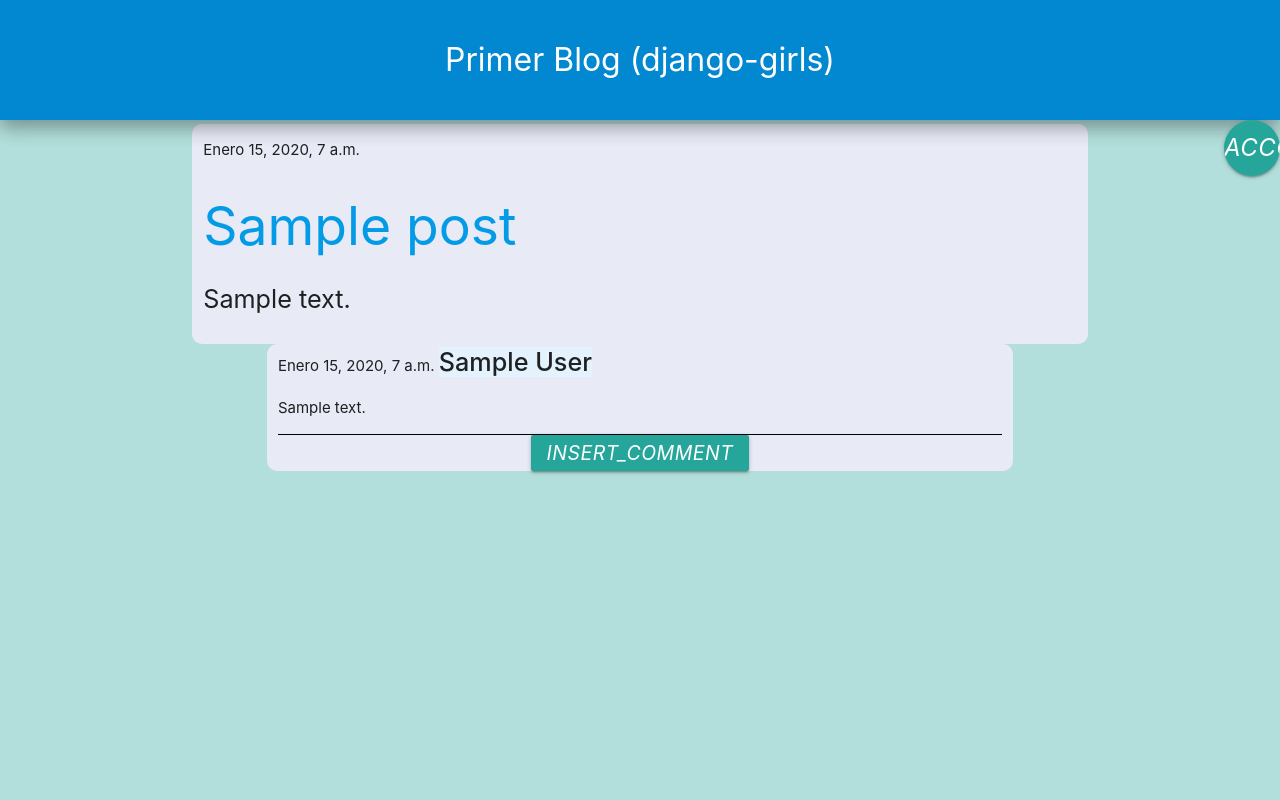
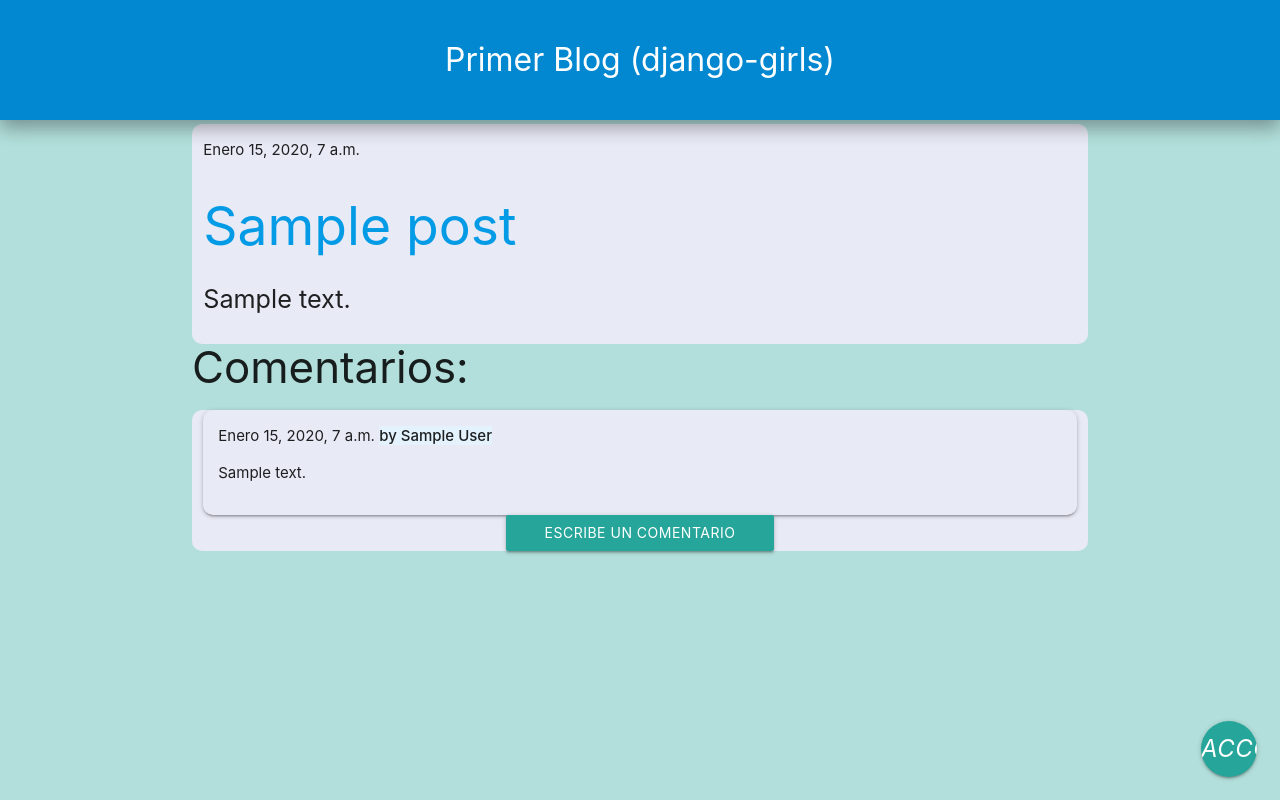
Before and after one commit to NeelBit/my-first-blog, a Django app: page /post/1/ in a window 1280 px wide. Run offline with Django 3.2, Linux system fonts and the light colour scheme; tables that the repository leaves empty hold one stand-in row (values such as "Sample post"); some libraries are stand-ins or nearby versions.

Commit message:
Floating action button y mejora en post_detail

```diff
--- a/blog/templates/blog/base.html
+++ b/blog/templates/blog/base.html
@@ -10,29 +10,22 @@
     <title>Blog django-girls</title>
 
     <link rel="stylesheet" type="text/css" href="{% static 'css/materialize-icons.css' %}">
-	<link rel="stylesheet" type="text/css" href="{% static 'css/materialize.min.css' %}">
+	{% comment %} <link rel="stylesheet" type="text/css" href="{% static 'css/materialize.min.css' %}"> {% endcomment %}
+    <link rel="stylesheet" href="https://cdnjs.cloudflare.com/ajax/libs/materialize/1.0.0/css/materialize.min.css">
 
 	<script type="text/javascript" src="{% static 'js/jquery-3.2.1.min.js' %}"></script>
-	<script type="text/javascript" src="{% static 'js/materialize.min.js' %}"></script>
+	{% comment %} <script type="text/javascript" src="{% static 'js/materialize.min.js' %}"></script> {% endcomment %}
+    <script src="https://cdnjs.cloudflare.com/ajax/libs/materialize/1.0.0/js/materialize.min.js"></script>
 
     <link rel="stylesheet" href="{% static 'css/blog.css' %}">
 
     <script>
 
         $(document).ready(function(){
+
             $('.tooltipped').tooltip({delay: 50});
 
-            $('.dropdown-trigger').dropdown({
-                inDuration: 50,
-                outDuration: 600,
-                constrainWidth: false, // Does not change width of dropdown to that of the activator. true para que ocupe todo el tamaño del btn
-                hover: true, // Activate on hover
-                gutter: -30, // Spacing from edge
-                belowOrigin: true, // Displays dropdown below the button. true que la lista aparezca abajo del btn
-                alignment: 'left', // Displays dropdown with edge aligned to the left of button. por defecto left
-                stopPropagation: false // Stops event propagation
-
-            });
+            $('.fixed-action-btn').floatingActionButton();
 
         });
 
@@ -47,26 +40,20 @@
 
             <a class="nav-title center" href="{% url 'post_list' %}"><span> Primer Blog (django-girls)</span></a>
 
-                <div>
-                    <a class="btn btn-floating btn-large dropdown-trigger right dropdown-button" data-activates='dropdown1'>
+        </div>
+    </nav>
+
+    <!-- floating-action-button -->
+    {% if user.is_authenticated %}
+
+        <div class="fixed-action-btn">
+            <a class="btn btn-floating btn-large dropdown-trigger right dropdown-button" data-target='dropdown1'> <!--  data-activates='dropdown1'-->
                 <i class="large material-icons right">account_box</i>
             </a>
-                </div>
 
-            {% if user.is_authenticated %}
-
-                    {% comment %} borradores {% endcomment %}
-                    {% comment %} <a href="{% url 'post_draft_list' %}" style="margin: 5px" class="btn-large waves-effect waves-light right tooltipped" data-tooltip="Borradores"><i class="material-icons">drafts</i></a> {% endcomment %}
-
-                    {% comment %} nuevo post {% endcomment %}
-                    {% comment %} <a href="{% url 'post_new' %}" style="margin: 5px" class=" btn-large waves-effect waves-light right tooltipped" data-tooltip="Agregar post"><i class="material-icons">add</i></a> {% endcomment %}
-
-                    {% comment %} <a href="{% url 'logout' %}" style="margin: 5px" class=" btn-large red waves-effect waves-light right tooltipped" data-tooltip="Cerrar sesión">Hello {{ user.username }} Log out <i class="material-icons left">person_outline</i> </a> {% endcomment %}
-
-                    <!-- probando btn - color de nav #0288d1-->
-                    <ul id='dropdown1' class='dropdown-content center center-align' style="background-color: transparent;">
+            <ul>
                 <li>
-                            <a href="{% url 'post_new' %}" class="btn-large btn-floating waves-effect waves-light tooltipped" data-position="left" data-tooltip="Agregar post"><i class="material-icons large">add</i></a>
+                    <a href="{% url 'post_new' %}" class="btn-large btn-floating waves-effect light-blue darken-2 waves-light tooltipped" data-position="left" data-tooltip="Agregar post"><i class="material-icons large">add</i></a>
                 </li>
 
                 <li>
@@ -76,22 +63,25 @@
                 <li>
                     <a href="{% url 'logout' %}" class="btn-large btn-floating waves-effect red waves-effect waves-light tooltipped" data-position="left" data-tooltip="Cerrar sesión"><i class="material-icons large left">person_outline</i> </a>
                 </li>
-
             </ul>
+        </div>
 
     {% else %}
-                <ul id='dropdown1' class='dropdown-content center center-align' style="background-color: transparent;">
 
+        <div class="fixed-action-btn">
+            <a class="btn btn-floating btn-large dropdown-trigger right dropdown-button" data-target='dropdown1'> <!--  data-activates='dropdown1'-->
+                <i class="large material-icons right">account_box</i>
+            </a>
+
+            <ul>
                 <li>
-                        <a class="btn-large btn-floating waves-effect waves-light teal tooltipped" data-tooltip="Iniciar sesión" href="{% url 'login' %}">
+                    <a class="btn-large btn-floating waves-effect waves-light light-blue darken-2 tooltipped" data-tooltip="Iniciar sesión" href="{% url 'login' %}">
                         <i class="material-icons">account_circle</i>
                     </a>
                 </li>
             </ul>
-
+        </div>
     {% endif %}
-        </div>
-    </nav>
 
 
     <div class="container" style="margin: 60px auto auto auto;">
--- a/blog/templates/blog/post_detail.html
+++ b/blog/templates/blog/post_detail.html
@@ -2,6 +2,7 @@
 
     {% block content %}
 
+        <!-- publicación -->
         <div class="section col s12 indigo lighten-5" style="border-radius: 10px;">
 
             {% if post.published_date %}
@@ -31,12 +32,18 @@
             <p class="flow-text">{{post.text|linebreaksbr}}</p>
         </div>
 
+        <!-- comentarios! -->
         <div class="section">
 
-            <div class="col s10 offset-s1 indigo lighten-5" style="border-radius: 10px;">
+            <div>
+                <h3>Comentarios:</h3>
+            </div>
+
+            <div class="col s12 indigo lighten-5" style="border-radius: 10px;">
                 {% for comment in post.comments.all %}
                     {% if user.is_authenticated or comment.approved_comment %}
-                        <div class="comment">
+
+                        <div class="comment z-depth-1" style="border-radius: 10px; padding: 1em;">
                             <div class="date">
                                 {{ comment.created_date }}
                                 {% if not comment.approved_comment %}
@@ -45,19 +52,24 @@
                                         <a class="btn btn-default" href="{% url 'comment_approve' pk=comment.pk %}"> <i class="material-icons prefix">done</i></a>
                                     </div>
                                 {% endif %}
-                                <strong> <span class="flow-text blue lighten-5">{{ comment.author }}</span></strong>
+
+                                <strong> <span class="blue lighten-5">by {{ comment.author }}</span></strong>
+
                                 <p>{{ comment.text|linebreaks }}</p>
+
                             </div>
                         </div>
+
                     {% endif %}
 
-                    <div class="divider black"></div>
+                    {% comment %} <div class="divider black"></div> {% endcomment %}
+
                 {% empty %}
                     <p>No comments here yet :(</p>
                 {% endfor %}
 
                 <div class="col s4 center offset-s4">
-                    <a class="white-text waves-effect waves-light btn tooltipped" data-position="left" data-tooltip="Añadir comentario" href="{% url 'add_comment_to_post' pk=post.pk %}"><i class="material-icons prefix">insert_comment</i></a>
+                    <a class="white-text waves-effect waves-light btn" href="{% url 'add_comment_to_post' pk=post.pk %}">Escribe un comentario<i class="material-icons right">insert_comment</i></a>
                 </div>
 
 
```
Lines whose indentation alone changed are shown as unchanged.
